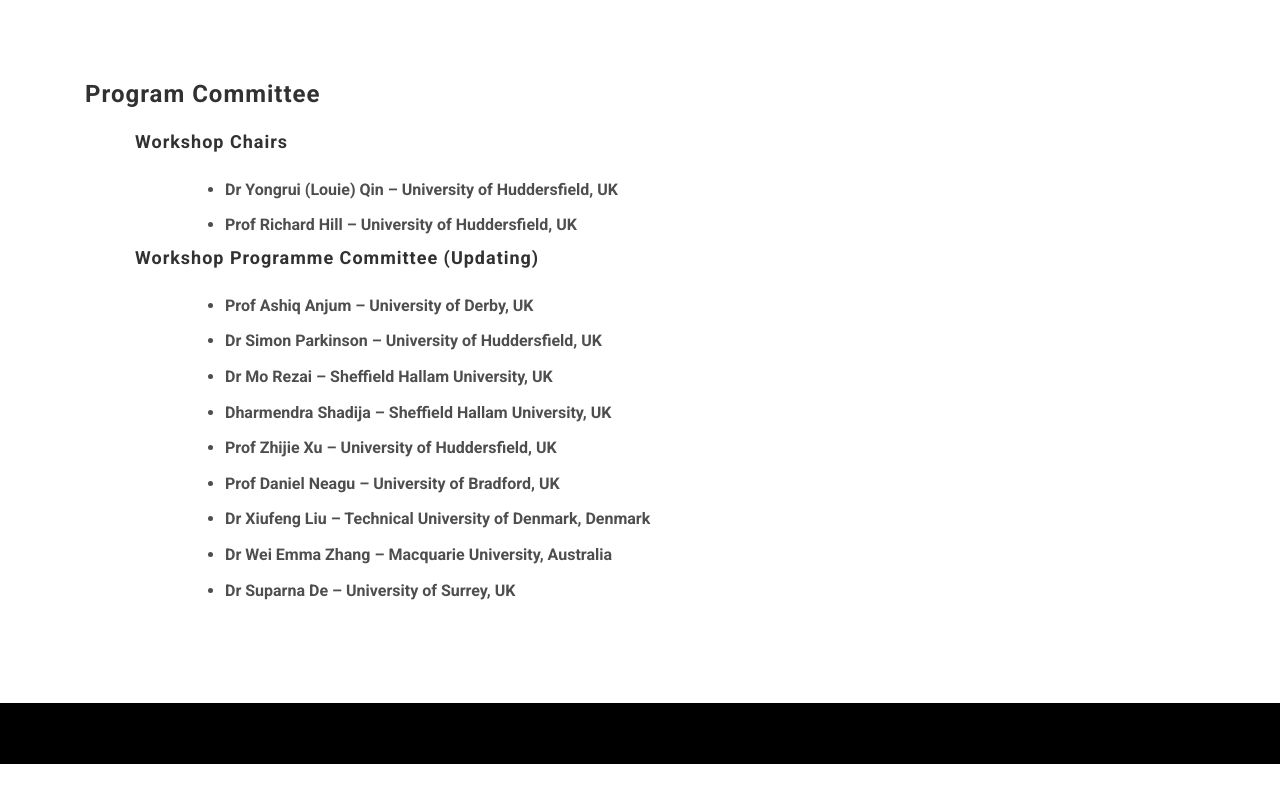
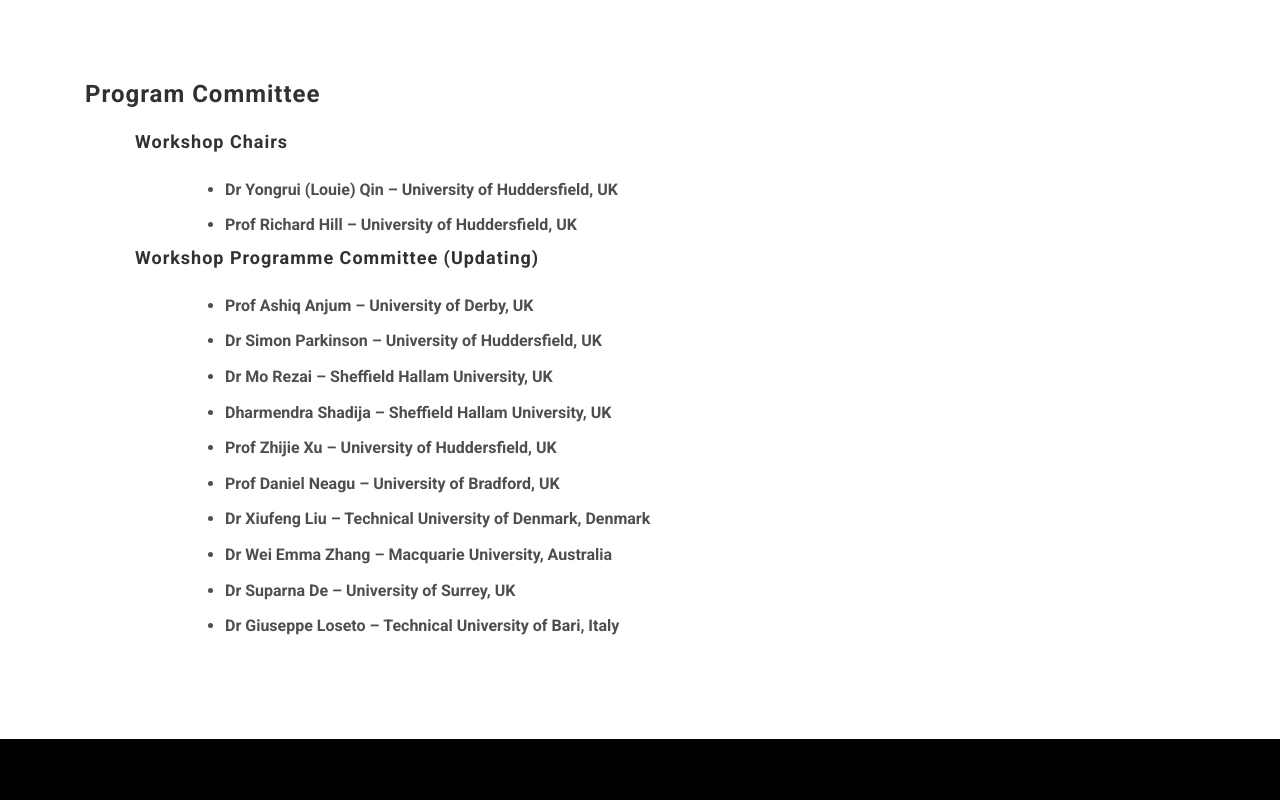
Before and after one commit to hud-cs-research/uciot2017, a website: page index.html in a window 1280 px wide. Shown: the part 2770-3570 px from the top of the page. Before the commit the page ends 3534 px from the top, so only its background shows below. Drawn offline with Linux system fonts and the light colour scheme; files whose address does not match are found by name.

Commit message:
added pc member

```diff
--- a/index.html
+++ b/index.html
@@ -206,6 +206,7 @@
                         <li>Dr Xiufeng Liu – Technical University of Denmark, Denmark</li>
                         <li>Dr Wei Emma Zhang – Macquarie University, Australia</li>
                         <li>Dr Suparna De – University of Surrey, UK </li>
+                        <li>Dr Giuseppe Loseto – Technical University of Bari, Italy</li>
                     </ul>
                     </div>
 						</div>
```
